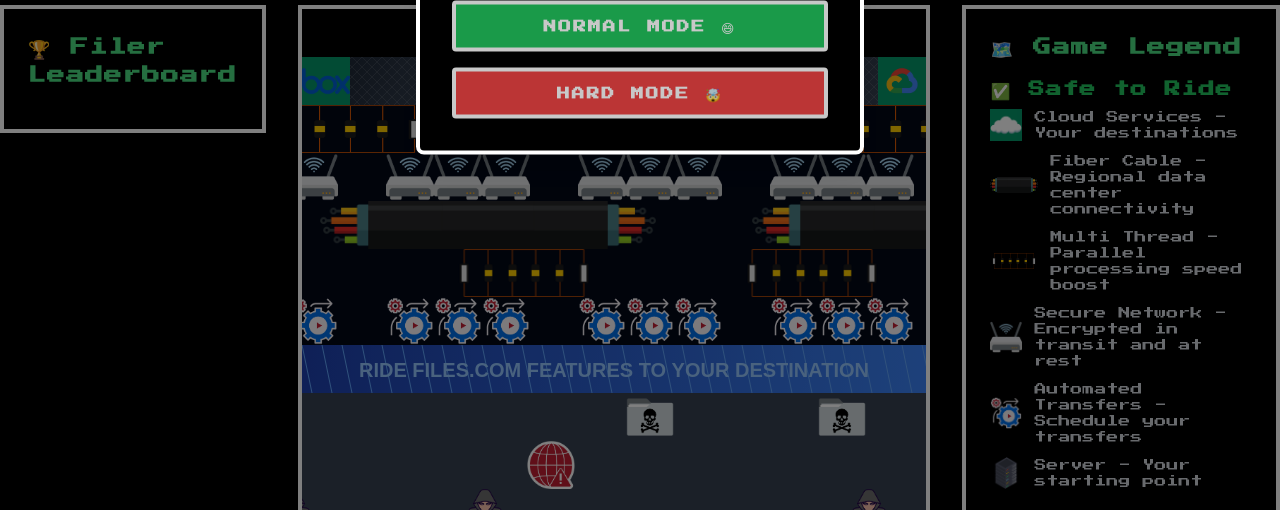
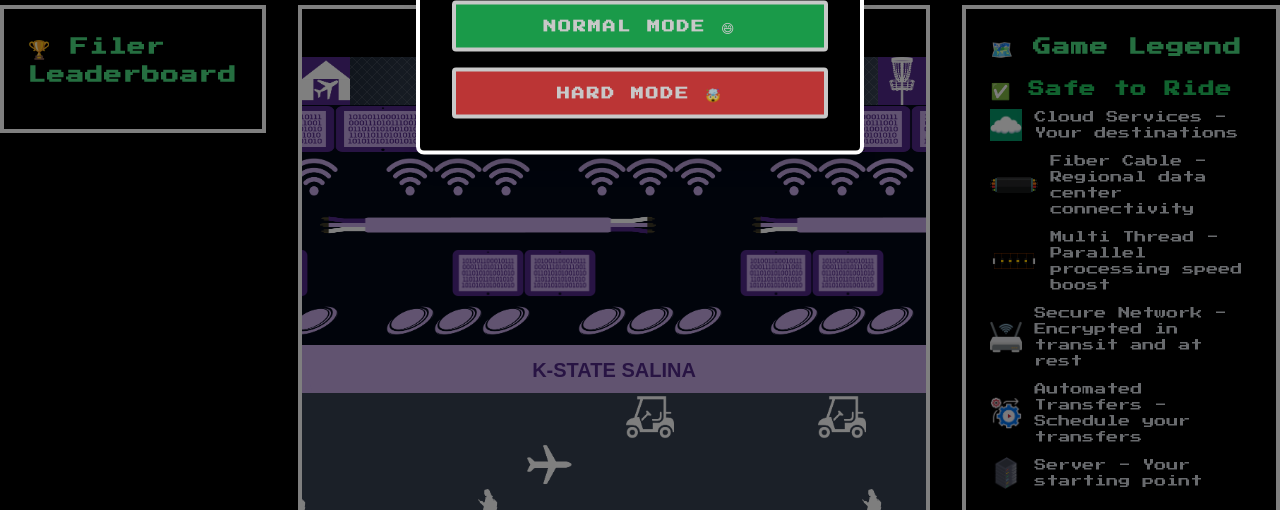
Before and after one commit to dmangels/filer-KSUS, a website: page index.html in a window 1280 px wide. Shown: the part 219-729 px from the top of the page. Drawn offline with nearby package versions, Linux system fonts and the light colour scheme.

Commit message:
Add files via upload
Files edited on Replit

```diff
--- a/game.js
+++ b/game.js
@@ -4,51 +4,51 @@
 const grid = 48;
 const gridGap = 10;
 
-// Load the images
+// Load the images - Player characters
 const filerImage = new Image();
-filerImage.src = 'images/filer.png';
+filerImage.src = 'images/k.png';
 const filerCsvImage = new Image();
-filerCsvImage.src = 'images/filer-csv.png';
+filerCsvImage.src = 'images/k.png';
 const filerJsonImage = new Image();
-filerJsonImage.src = 'images/filer-json.png';
+filerJsonImage.src = 'images/k.png';
 const filerPdfImage = new Image();
-filerPdfImage.src = 'images/filer-pdf.png';
+filerPdfImage.src = 'images/k.png';
 const filerXmlImage = new Image();
-filerXmlImage.src = 'images/filer-xml.png';
+filerXmlImage.src = 'images/k.png';
 
 // Array of filer images to use in sequence
 const filerImages = [filerImage, filerCsvImage, filerJsonImage, filerPdfImage, filerXmlImage];
 
 const serverImage = new Image();
-serverImage.src = 'images/server.png';
+serverImage.src = 'images/Powercat.png';
 const wifiImage = new Image();
-wifiImage.src = 'images/wifi.png';
+wifiImage.src = 'images/Wifi.png';
 const hackerImage = new Image();
-hackerImage.src = 'images/hacker.png';
+hackerImage.src = 'images/walker.png';
 const networkIssueImage = new Image();
-networkIssueImage.src = 'images/network-issue.png';
+networkIssueImage.src = 'images/plane.png';
 const badWifiImage = new Image();
-badWifiImage.src = 'images/bad-wifi.png';
+badWifiImage.src = 'images/drone.png';
 const badPacketImage = new Image();
-badPacketImage.src = 'images/bad-packet.png';
+badPacketImage.src = 'images/GolfCart.png';
 const boxImage = new Image();
-boxImage.src = 'images/box.png';
+boxImage.src = 'images/hanger.png';
 const awsImage = new Image();
-awsImage.src = 'images/aws.png';
+awsImage.src = 'images/SLC.png';
 const azureImage = new Image();
-azureImage.src = 'images/azure.png';
+azureImage.src = 'images/Computer.png';
 const dropboxImage = new Image();
-dropboxImage.src = 'images/dropbox.png';
+dropboxImage.src = 'images/MET.png';
 const googleCloudImage = new Image();
-googleCloudImage.src = 'images/google-cloud.png';
+googleCloudImage.src = 'images/DiscGolf.png';
 const fiberCableImage = new Image();
-fiberCableImage.src = 'images/fiber-cable.png';
+fiberCableImage.src = 'images/KSUcable.png';
 const multiThreadImage = new Image();
-multiThreadImage.src = 'images/multi-thread.png';
+multiThreadImage.src = 'images/Tablets.png';
 const automationImage = new Image();
-automationImage.src = 'images/automation.png';
+automationImage.src = 'images/Disc.png';
 const storageCapacityImage = new Image();
-storageCapacityImage.src = 'images/storage-capacity.png';
+storageCapacityImage.src = 'images/RoboCarWhite.png';
 
 // a simple sprite prototype function
 function Sprite(props) {
@@ -101,12 +101,12 @@
     color: '#FFFFFF',  // color of the obstacle
     size: grid * 4,    // width of the obstacle
     shape: 'rect',     // shape of the obstacle (rect or circle)
-    speed: 0.75,       // how fast the obstacle moves and which direction
+    speed: 0.75,       // how fast the obstacle moves and which direction 0.75
     image: multiThreadImage,
     imageHeight: grid  // height of the image
   },
 
-  // turtle (now wifi)
+  // turtle (now wifi) (Now Drone)
   {
     spacing: [0,0,1],
     color: '#C11F32',
@@ -197,7 +197,7 @@
     color: '#FFFFFF',
     size: grid,
     shape: 'rect',
-    speed: -0.5,
+    speed: -0.5, //-0.5
     image: badWifiImage
   },
 
@@ -520,12 +520,12 @@
       spread: 360,
       origin: { x: 0.5, y: 0.5 },
       colors: [
-        '#FF0000',
-        '#0000FF',
-        '#FFFF00',
-        '#00FF00',
-        '#FFA500',
-        '#800080'
+        '#512888',
+        '#c3a7e2',
+        '#512888',
+        '#c3a7e2',
+        '#FFFFFF',
+        '#c3a7e2'
       ],
       startVelocity: 30,
       gravity: 0.5,
@@ -729,6 +729,7 @@
   context.fillStyle = '#374151';  // A nice dark gray color
   context.fillRect(0, grid * 8, canvas.width, grid * 5);
 
+
   // end bank
   context.fillStyle = '#059669';  // Matching green from our theme
   context.fillRect(0, grid, canvas.width, 5);
@@ -746,7 +747,7 @@
   ];
 
   // Draw end zone background first (green)
-  context.fillStyle = '#059669';  // Matching green from our theme
+  context.fillStyle = '#512888';  // Matching green from our theme
   context.fillRect(0, grid, canvas.width, grid);
 
   // Draw Box logo in the leftmost green space
@@ -813,13 +814,13 @@
 
   // Safe zone (formerly beach) - Create a secure network pattern
   const safeZoneGradient = context.createLinearGradient(0, 7 * grid, canvas.width, 7 * grid + grid);
-  safeZoneGradient.addColorStop(0, '#1E40AF');  // Darker blue
-  safeZoneGradient.addColorStop(1, '#3B82F6');  // Lighter blue
+  safeZoneGradient.addColorStop(0, '#c3a7e2');  // Light Purple
+  safeZoneGradient.addColorStop(1, '#c3a7e2');  // Light Purple
   context.fillStyle = safeZoneGradient;
   context.fillRect(0, 7 * grid, canvas.width, grid);
 
   // Add network pattern to safe zone
-  context.strokeStyle = '#60A5FA';
+  context.strokeStyle = '#c3a7e2';
   context.lineWidth = 1;
   for (let i = 0; i < canvas.width; i += 20) {
     context.beginPath();
@@ -830,20 +831,20 @@
 
   // Add text to safe zone
   context.font = 'bold 20px sans-serif';
-  context.fillStyle = '#93C5FD';  // Light blue color
+  context.fillStyle = '#512888';  //
   context.textAlign = 'center';
-  context.fillText('RIDE FILES.COM FEATURES TO YOUR DESTINATION', canvas.width / 2, 7 * grid + grid/2 + 8);
+  context.fillText('K-STATE SALINA', canvas.width / 2, 7 * grid + grid/2 + 8);
 
   // Start zone - Create a secure starting area pattern
   const startZoneGradient = context.createLinearGradient(0, canvas.height - grid * 2, canvas.width, canvas.height - grid);
-  startZoneGradient.addColorStop(0, '#059669');  // Darker green
-  startZoneGradient.addColorStop(1, '#10B981');  // Lighter green
+  startZoneGradient.addColorStop(0, '#512888');  // Ksu purple
+  startZoneGradient.addColorStop(1, '#512888');  // KSU Purple - can change for gradient
   context.fillStyle = startZoneGradient;
   context.fillRect(0, canvas.height - grid * 2, canvas.width, grid);
 
   // Add text to start zone
   context.font = 'bold 20px sans-serif';
-  context.fillStyle = '#34D399';
+  context.fillStyle = '#c3a7e29';
   context.textAlign = 'center';
   context.fillText('YOUR ON-PREMISE NETWORK', canvas.width / 2, canvas.height - grid - 10);
 
@@ -976,12 +977,12 @@
         spread: 360,
         origin: { x: 0.5, y: 0.5 },
         colors: [
-          '#FF0000',
-          '#0000FF',
-          '#FFFF00',
-          '#00FF00',
-          '#FFA500',
-          '#800080'
+          '#512888',
+            '#c3a7e2',
+            '#512888',
+            '#c3a7e2',
+            '#FFFFFF',
+            '#c3a7e2'
         ],
         startVelocity: 25,
         gravity: 0.5,
--- a/index.html
+++ b/index.html
@@ -106,7 +106,7 @@
             <p>⬆️ ⬇️ ⬅️ ➡️ Use arrow keys to move the filer. Press 'R' or <span class="text-green-500 font-bold">SELECT</span> to start a new game</p>
         </div>
         <div class="flex items-center justify-center gap-2 mt-4">
-            <div class="text-white text-sm">Files Transferred:</div>
+            <div class="text-white text-sm">Locations Visited:</div>
             <div class="flex gap-1">
                 <div class="w-6 h-6 rounded-full bg-gray-700 flex items-center justify-center text-white retro-border" id="dest1">0</div>
                 <div class="w-6 h-6 rounded-full bg-gray-700 flex items-center justify-center text-white retro-border" id="dest2">0</div>
@@ -116,7 +116,7 @@
             </div>
         </div>
     </div>
-    <div id="startText" class="hidden fixed inset-0 flex items-center justify-center text-4xl font-bold text-green-500 animate-pulse opacity-100 transition-opacity duration-1000 retro-text">MOVE THE FILES!</div>
+    <div id="startText" class="hidden fixed inset-0 flex items-center justify-center text-4xl font-bold text-green-500 animate-pulse opacity-100 transition-opacity duration-1000 retro-text">DELIVER THE K!</div>
     <div class="flex flex-row items-start justify-center gap-8 mt-2">
         <!-- Leaderboard -->
         <div class="retro-panel p-6 w-80">
@@ -215,13 +215,13 @@
     <div id="winScreen" class="fixed inset-0 bg-black bg-opacity-75 hidden flex items-center justify-center z-50">
         <div class="bg-black p-8 rounded-lg shadow-xl max-w-md w-full mx-4 text-center retro-panel">
             <h2 class="text-3xl font-bold text-white mb-4 retro-text">Congratulations! 🎉</h2>
-            <p class="text-lg text-white mb-6 retro-text">Your files are now safely stored across multiple cloud providers!<p>
+            <p class="text-lg text-white mb-6 retro-text">You delivered the K sculpture to each part of campus!<p>
             <div class="space-y-4">
                 <div class="score-details text-gray-300 space-y-2">
                     <!-- Score details will be populated here -->
                 </div>
-                <p class="text-lg text-white retro-text">Shouldn't transferring files be easier than this?</p>
-                <p class="text-gray-300 text-sm">Talk to one of our Customer Success Reps to learn more about Files.com!</p>
+                <p class="text-lg text-white retro-text">Want an easier way to experience campus?</p>
+                <p class="text-gray-300 text-sm">Learn more about the courses and experiences offered at salina.K-State.edu!</p>
 
                 <!-- High Score Form -->
                 <form id="highScoreForm" class="space-y-4 text-left">
@@ -232,10 +232,6 @@
                     <div>
                         <label for="email" class="block text-xs font-medium text-gray-300">Email Address</label>
                         <input type="email" id="email" name="email" required class="mt-1 block w-full retro-input">
-                    </div>
-                    <div>
-                        <label for="company" class="block text-xs font-medium text-gray-300">Company</label>
-                        <input type="text" id="company" name="company" required class="mt-1 block w-full retro-input">
                     </div>
                     <div class="flex justify-center">
                         <button type="submit" class="bg-green-500 hover:bg-green-600 text-white font-bold py-2 px-4 rounded transition-colors retro-button">
```
Also changed, not shown: images/Computer.png (added), images/Disc.png (added), images/DiscGolf.png (added), images/GolfCart.png (added), images/KSUcable.png (added), images/MET.png (added), images/Powercat.png (added), images/RoboCar.png (added), images/RoboCarWhite.png (added), images/SLC.png (added), images/Tablets.png (added), images/Wifi.png (added), images/drone.png (added), images/hanger.png (added), 3 more files.
